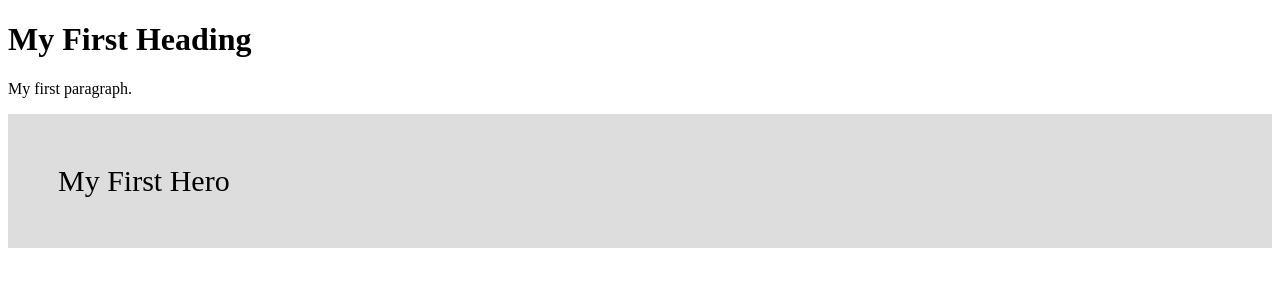
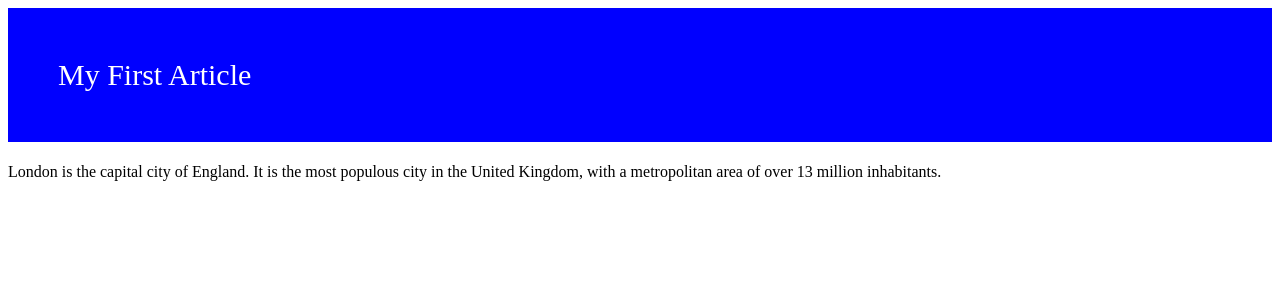
Before and after one commit to webastephigher/portfolio, a plain HTML site: page webasitehigher.html in a window 1280 px wide. Drawn offline with Linux system fonts and the light colour scheme.

Commit message:
Updating webastephigher.html with an article

```diff
--- a/webasitehigher.html
+++ b/webasitehigher.html
@@ -6,19 +6,20 @@
   <style>
   myHero {
       display:block;
-      background-color:#ddd;
+      background-color:#00f;
       padding: 50px;
       font-size: 30px;
+      color:white;
   }
   </style>
 </head>
 <body>
 
-<h1>My First Heading</h1>
+<myHero>My First Article</myHero>
+<h1></h1>
 
-<p>My first paragraph.</p>
-
-<myHero>My First Hero</myHero>
-
+<article>
+London is the capital city of England. It is the most populous city in the United Kingdom, with a metropolitan area of over 13 million inhabitants.
+</article>
 </body>
 </html>
```
